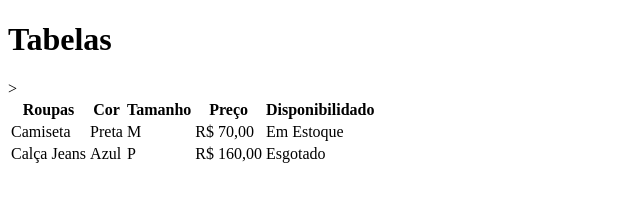
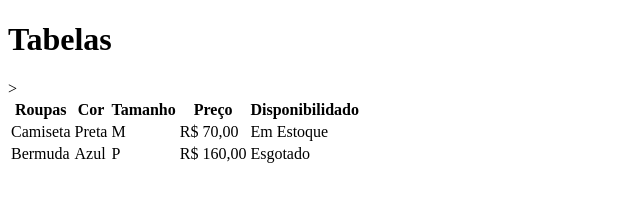
Before and after one commit to ThiagoGomes28/aula-tabela, a plain HTML site: page index.html in a window 1280 px wide. Shown: the whole page, without its empty margins (0-640 px from the left). Drawn offline with Linux system fonts and the light colour scheme.

Commit message:
trocado de Calça Jeans para Bermuda

```diff
--- a/index.html
+++ b/index.html
@@ -24,7 +24,7 @@
             <td>Em Estoque</td>
         </tr>
         <tr>
-            ><td>Calça Jeans</td>
+            ><td>Bermuda</td>
             <td>Azul</td>
             <td>P</td>
             <td>R$ 160,00</td>
```
